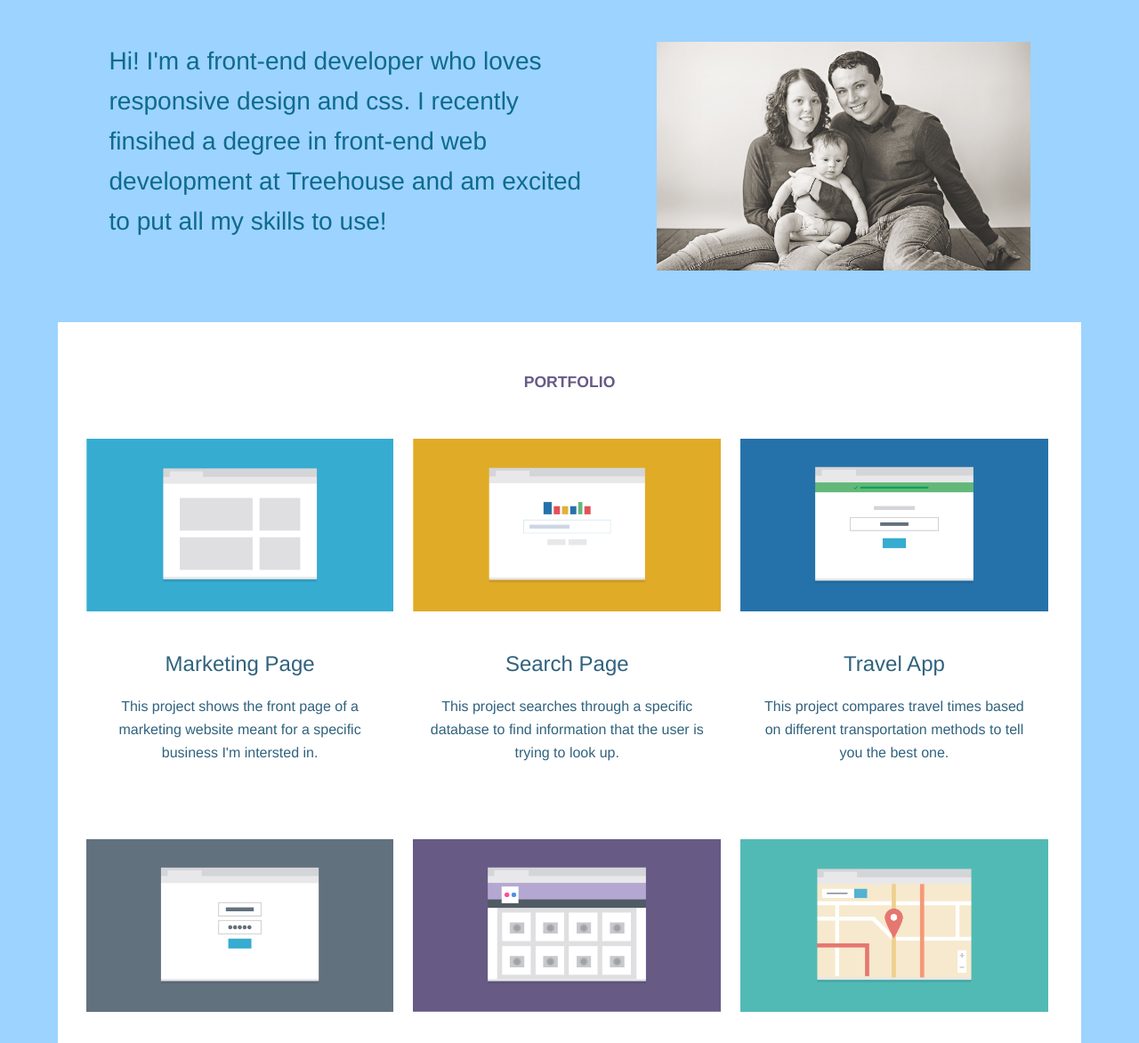
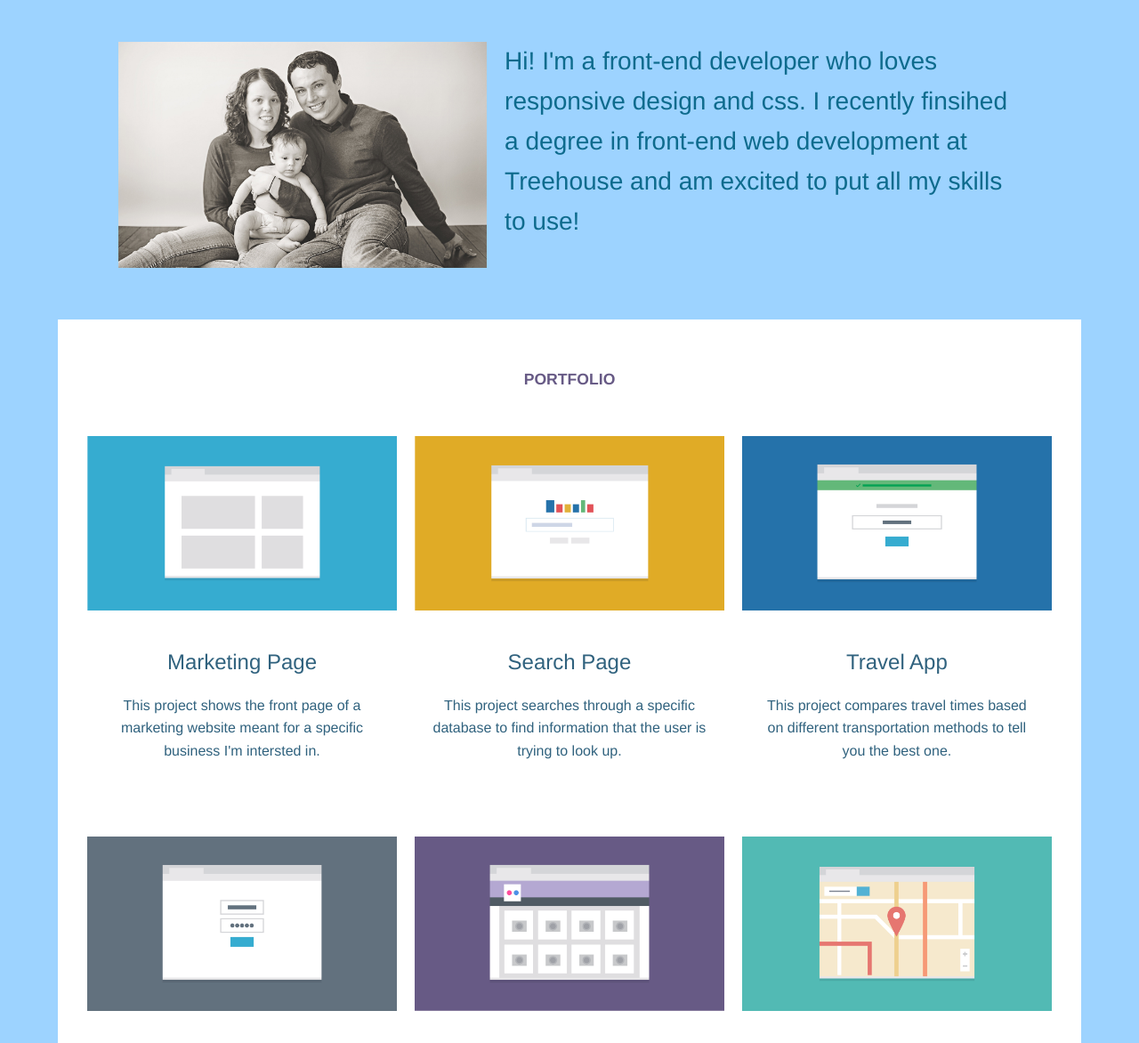
Before and after one commit to ClaytonTeve/responsive_layout_project, a plain HTML site: page index.html in a window 1280 px wide. Shown: the part 111-1283 px from the top of the page at 89% size. Drawn offline with Linux system fonts and the light colour scheme.

Commit message:
Refactored Layout using Flexbox
Updated page layout using flexbox in the about, portfolio and skills
section. The navigation on the page already used flex box.

```diff
--- a/css/style.css
+++ b/css/style.css
@@ -195,19 +195,23 @@ SKILLS
 .skills h2 {
 	color: #fff;
 }
+.svg-group {
+  flex-wrap: wrap;
+  display: flex;
+  max-width: 320px;
+  justify-content: center;
+  margin: 0 auto;
+
+}
 
 .svg-wrapper {
 	text-align: center;
-	display: inline-block;
 	width: 130px;
 	padding: 5px 5px;
-	margin: 0 auto;
+
 }
 
-.svg-group {
-	width: 320px;
-	margin: 0 auto;
-}
+
 
 
 /************************************
@@ -288,11 +292,7 @@ MEDIA QUERIES
 	}
 
 	.profile-img {
-		display: inline-block;
-		width: 45%;
-		float: right;
 		margin: 0;
-		padding-left: 15px;
 	}
 
 	.bio p {
@@ -303,29 +303,50 @@ MEDIA QUERIES
 
 	.about {
 		padding: 50px 0;
+    display: flex;
+    flex-wrap: wrap;
+    justify-content: space-around;
 	}
+
+  .about-item {
+    flex: 1;
+    padding-left: 10px;
+    padding-right: 10px;
+
+  }
+
+  .bio {
+    flex: 1.4;
+  }
 
 	.portfolio {
 		width: 100%;
 		padding: 5%;
+    display: flex;
+    flex-wrap: wrap;
 	}
+
+  .portfolio h2 {
+    width: 100%;
+  }
 
 	figure {
 		height: 450px;
-		width: 48%;
-		display: inline-block;
-		margin: 0 .8%;
-		vertical-align: top;
+		flex: 1 50%;
+    padding: 0 10px;
+    margin: 0;
 	}
 
-	.svg-wrapper {
-		margin: 10px 20px;
-	}
 
 	.svg-group {
 		width: 600px;
 		margin: 0 auto;
+    max-width: none;
 	}
+
+  .svg-wrapper {
+    margin: 10px 20px;
+  }
 
 	.contact {
 		width: 80%;
@@ -387,17 +408,13 @@ MEDIA QUERIES
 		font-size: 1.125em
 	}
 
-	.profile-img {
-		margin-left: 50px;
-		width: 42%;
-	}
-
 	.portfolio {
 		padding: 2%;
 	}
 
 	figure {
-		width: 31.3%;
+		flex: 1 33.33%;
+    max-width: 33.33%;
 	}
 
 	.skills {
@@ -406,7 +423,8 @@ MEDIA QUERIES
 	}
 
 	.svg-group {
-		width: 1150px;
+		justify-content: space-around;
+    width: 90%;
 	}
 
 	.bio {
--- a/index.html
+++ b/index.html
@@ -26,7 +26,7 @@
 
 			<div class="about clearfix">
 				<!--Update this img tag with a srcset attribute and three custom sized pictures for the different screen sizes like in the responsive image design course.-->
-				<div class="profile-img">
+				<div class="profile-img about-item">
 					<img
 					srcset="img/profile-large.jpg 1400w,
 							img/profile-small.jpg 800w"
@@ -35,7 +35,7 @@
 					alt="photograph of Clay Tevebaugh"
 					/>
 				</div>
-				<div class="bio">
+				<div class="bio about-item">
 					<p>Hi! I'm a front-end developer who loves responsive design and css. I recently finsihed a degree in front-end web development at Treehouse and am excited to put all my skills to use!</p>
 				</div><!--bio-->
 			</div><!--about-->
```
